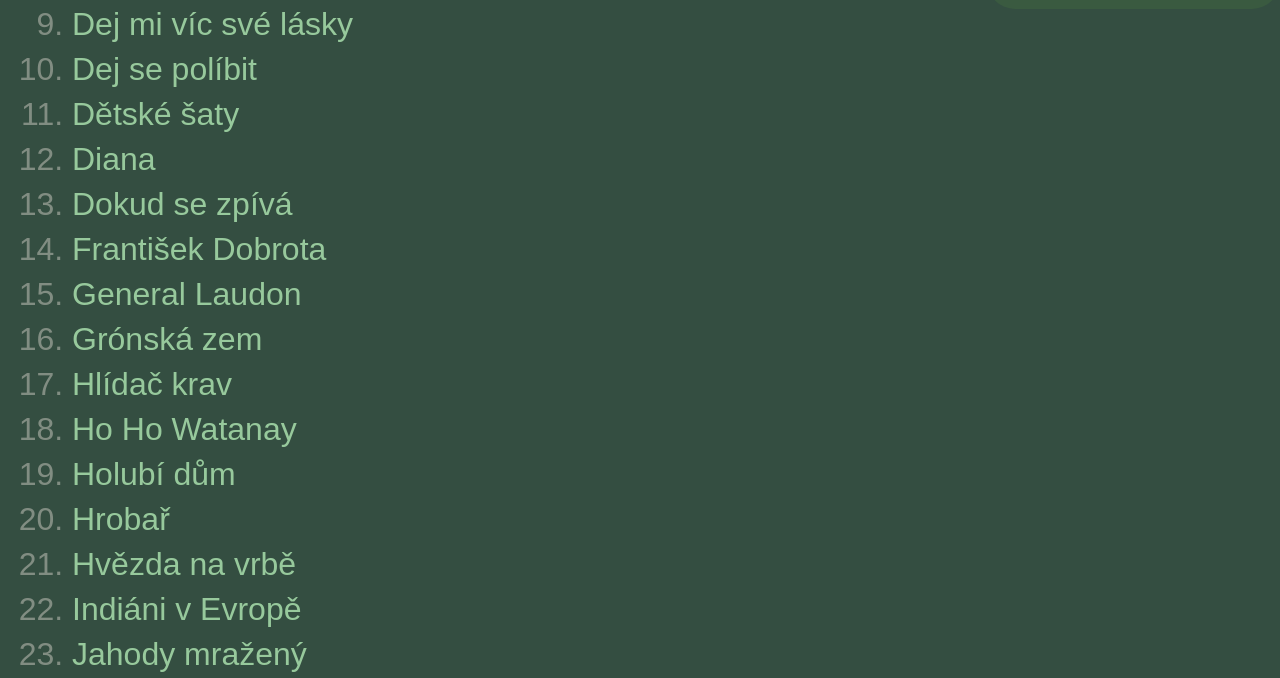
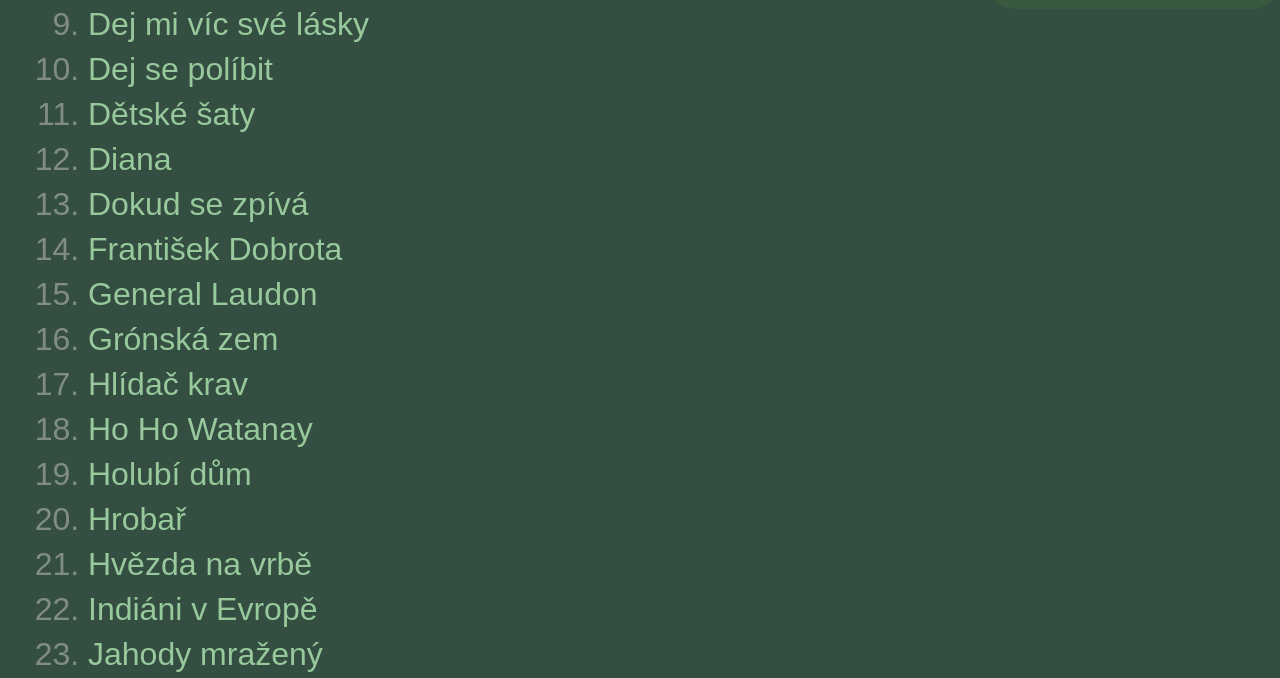
Before and after one commit to forestwandern/forestwandern.github.io, a plain HTML site: page index.html in a window 1280 px wide. Shown: the part 791-1469 px from the top of the page. Drawn offline with Linux system fonts and the light colour scheme.

Commit message:
Change body inline margin

```diff
--- a/style.css
+++ b/style.css
@@ -1,4 +1,4 @@
-body { font-family: sans-serif; margin-inline:1rem; background-color: #344e41; color: #a3b18a; font-size: 2rem; padding-bottom: 2em;}
+body { font-family: sans-serif; margin-inline:1em; background-color: #344e41; color: #a3b18a; font-size: 2rem; padding-bottom: 2em;}
 a { text-decoration: none; color: #97c99c; }
 h2 { margin-top: 2em; }
 h3 { margin-top: 1.5em; }
```
